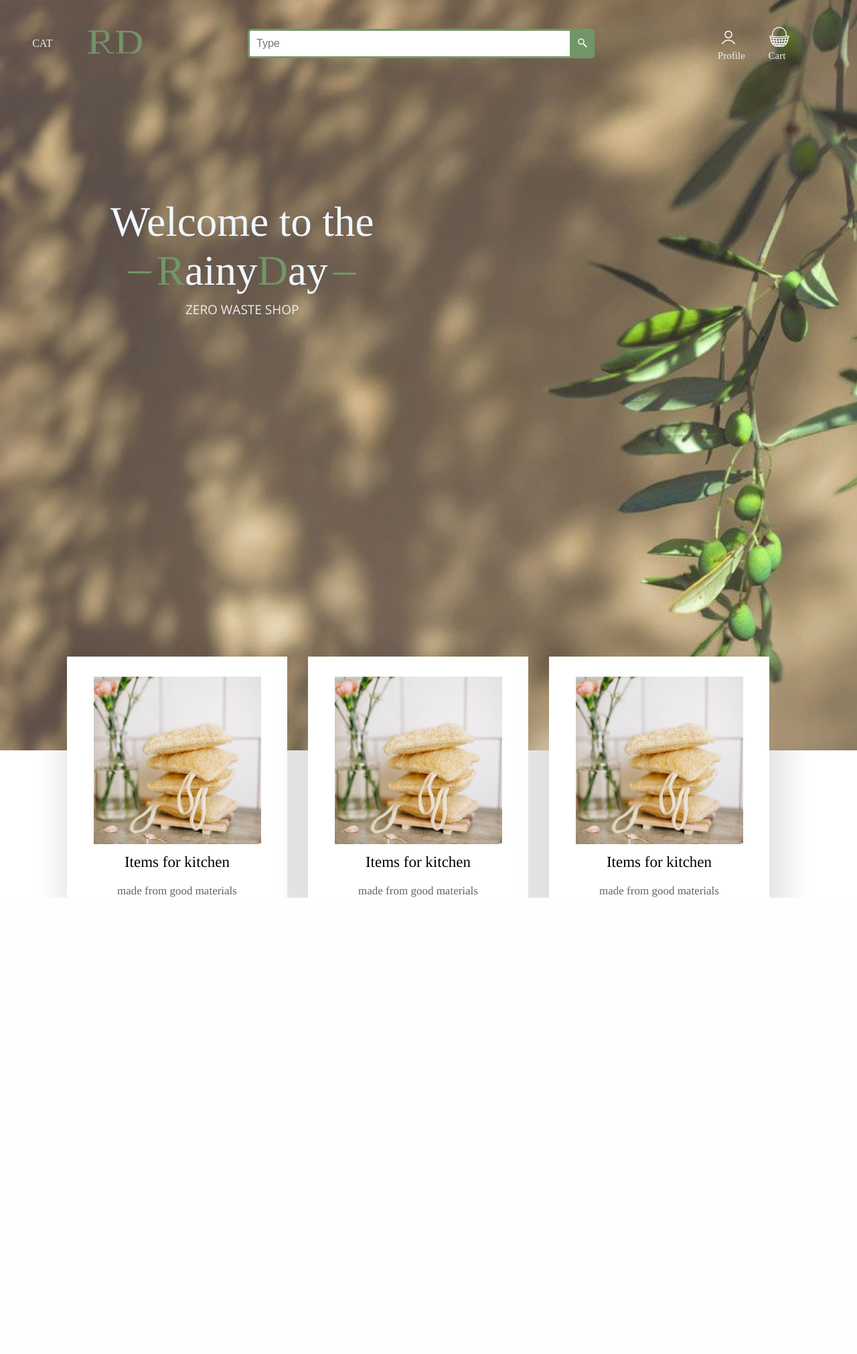
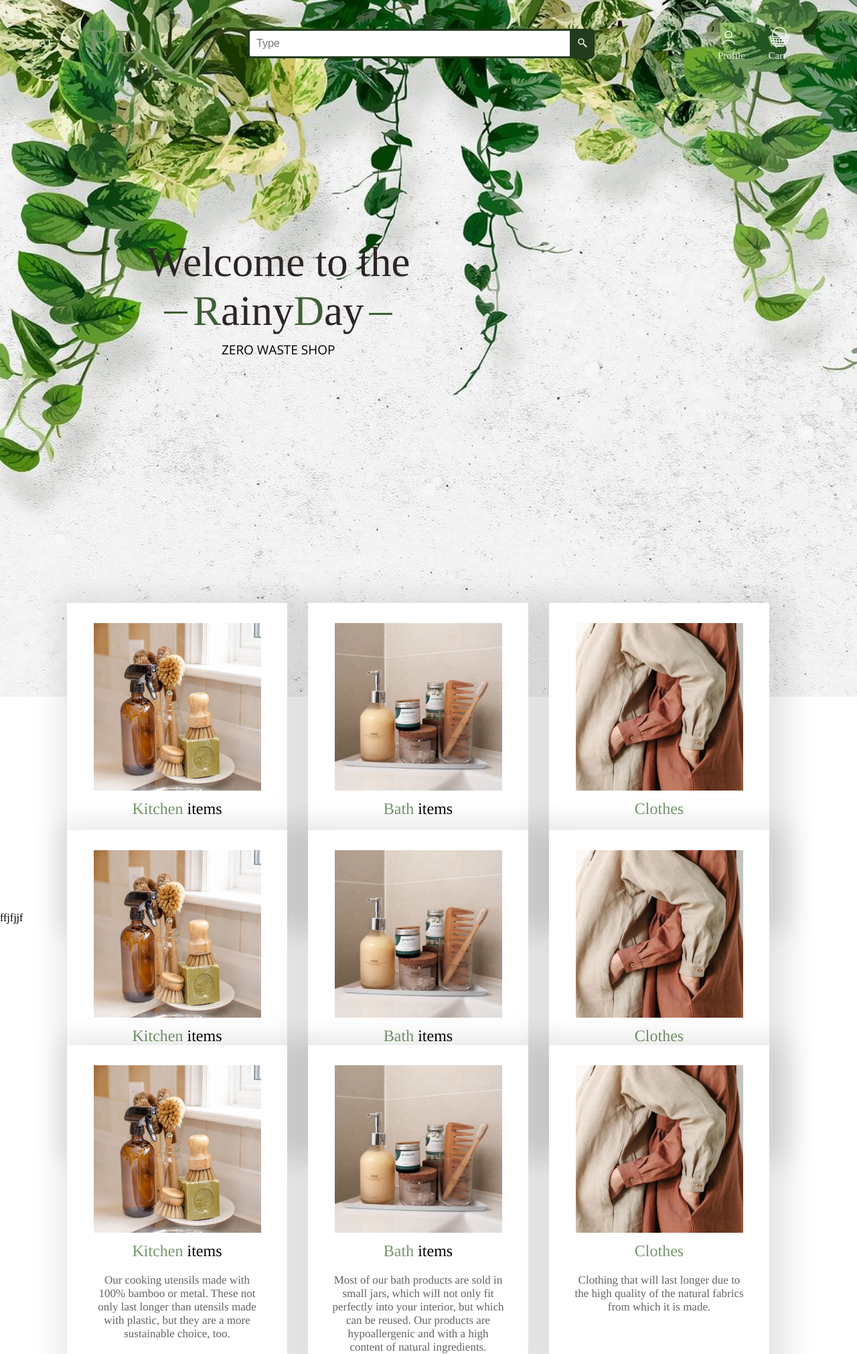
Before and after one commit to SemenovaLiza/zerowaste_shop, a Django app: page / in a window 1280 px wide. Shown: the whole page at 67% size. Before the commit the page ends 1340 px from the top, so only its background shows below. Run offline with Django 3.2, Linux system fonts and the light colour scheme.

Commit message:
changed the frontend part of header

```diff
--- a/store/static/css/style.css
+++ b/store/static/css/style.css
@@ -2,10 +2,9 @@ body {
     margin: 0;
 }
 .header {
-    background-image: url('../img/back-2.jpg');
-    background-color: rgb(199, 152, 94);
+    background-image: url('../img/shop-back.jpg');
     background-size: cover;
-    height: 140vh;
+    height: 130vh;
 }
 .container {
     margin: 0px 100px;
@@ -31,7 +30,7 @@ body {
 }
 .searchTerm {
     width: 100%;
-    border: 3px solid #729668;
+    border: 3px solid #243c1e;
     border-right: none;
     height: 18px;
     padding: 10px;
@@ -45,8 +44,8 @@ body {
 .searchButton {
     width: 40px;
     height: 44px;
-    border: 1px solid #729668;
-    background: #729668;
+    border: 1px solid #243c1e;
+    background: #243c1e;
     text-align: center;
     color: #eeeeee;
     border-radius: 0 5px 5px 0;
@@ -75,22 +74,26 @@ body {
     color: #eeeeee;
 }
 .header-down {
-    color: aliceblue;
+    color: rgb(45, 37, 37);
     position: relative;
+}
+.header-down span {
+    color:#3d6034;
 }
 .header-text {
     text-align: center;
     position: absolute;
-    left: 6%;
-    margin-top: 230px;
+    left: 11%;
+    margin-top: 290px;
     font-family: 'Tinos', serif;
     font-size: 63px;
     font-weight: 400px;
 }
 .header-sub {
     margin-top: 8px;
-    color: #eeeeee;
+    color: #000000;
     font-size: 19px;
+    font-weight: 400px;
     font-family: 'Open Sans', sans-serif;
 
 }
@@ -99,7 +102,7 @@ body {
     content: '';
     height: 3px;
     width: 35px;
-    background-color: #729668;
+    background-color: #3d6034;
     top: 110px;
     left: 26px;
 }
@@ -108,7 +111,7 @@ body {
     content: '';
     height: 3px;
     width: 35px;
-    background-color: #729668;
+    background-color: #3d6034;
     top: 112px;
     left: 332px;
 }
@@ -137,10 +140,10 @@ body {
 }
 .card-text {
     font-family: 'Tinos', serif;
-    font-size: 23px;
+    font-size: 24px;
     font-weight: 400px;
-    display: flex;
     justify-content: center;
+    text-align: center;
     margin-top: 10px;
     margin-bottom: 20px;
 }
@@ -150,4 +153,11 @@ body {
     font-weight: 400px;
     text-align: center;
     color: #656363;
+    padding: 0px 25px;
 }
+.card-text span {
+    color:#729668;
+}
+.card-description span {
+    color:#729668;
+}
--- a/store/templates/products/index.html
+++ b/store/templates/products/index.html
@@ -12,7 +12,6 @@
     <link href="https://fonts.googleapis.com/css2?family=Open+Sans&display=swap" rel="stylesheet">
   </head>
   <body>
-
     <div class='header'>
       <div class='container'>
         <div class='header-line'>
@@ -56,7 +55,7 @@
           <div class='header-text'>
             Welcome to the
             <div class='header-down-text'>
-              <span style="color:#729668">R</span>ainy<span style="color:#729668">D</span>ay
+              <span>R</span>ainy<span>D</span>ay
             </div>
             <div class='header-sub'>
               ZERO WASTE SHOP
@@ -71,40 +70,154 @@
           <div class='card'>
             <div class='card-image'>
               <a href='*'>
-                <img src='static/img/card-1.jpg' width="250" height="250">
+                <img src='static/img/kitchen-items-warm.png' width="250" height="250">
               </a>
             </div>
             <div class='card-text'>
-              Items for kitchen
+              <span>Kitchen</span> items
             </div>
             <div class='card-description'>
-              made from good materials
+              Our cooking utensils made with 100% bamboo or metal.
+              These not only last longer than utensils made with plastic,
+              but they are a more sustainable choice, too.
             </div>
           </div>
           <div class='card'>
             <div class='card-image'>
               <a href='*'>
-                <img src='static/img/card-1.jpg' width="250" height="250">
+                <img src='static/img/bath-items-warm.jpg' width="250" height="250">
               </a>
             </div>
             <div class='card-text'>
-              Items for kitchen
+              <span>Bath</span> items
             </div>
             <div class='card-description'>
-              made from good materials
+              Most of our bath products are sold in small jars,
+              which will not only fit perfectly into your interior, but which can be reused.
+              Our products are hypoallergenic and with a high content of natural ingredients.
             </div>
           </div>
           <div class='card'>
             <div class='card-image'>
               <a href='*'>
-                <img src='static/img/card-1.jpg' width="250" height="250">
+                <img src='static/img/clothes-warm.jpg' width="250" height="250">
               </a>
             </div>
             <div class='card-text'>
-              Items for kitchen
+              <span>Сlothes</span>
             </div>
             <div class='card-description'>
-              made from good materials
+              Clothing that will last longer due to the
+              high quality of the natural fabrics from which it is made.
+            </div>
+          </div>
+        </div>
+      </div>
+    </div>
+
+    <div>
+      ffjfjjf
+    </div>
+
+
+
+    <div class='cards'>
+      <div class='container'>
+        <div class='cards-holder'>
+          <div class='card'>
+            <div class='card-image'>
+              <a href='*'>
+                <img src='static/img/kitchen-items-warm.png' width="250" height="250">
+              </a>
+            </div>
+            <div class='card-text'>
+              <span>Kitchen</span> items
+            </div>
+            <div class='card-description'>
+              Our cooking utensils made with 100% bamboo or metal.
+              These not only last longer than utensils made with plastic,
+              but they are a more sustainable choice, too.
+            </div>
+          </div>
+          <div class='card'>
+            <div class='card-image'>
+              <a href='*'>
+                <img src='static/img/bath-items-warm.jpg' width="250" height="250">
+              </a>
+            </div>
+            <div class='card-text'>
+              <span>Bath</span> items
+            </div>
+            <div class='card-description'>
+              Most of our bath products are sold in small jars,
+              which will not only fit perfectly into your interior, but which can be reused.
+              Our products are hypoallergenic and with a high content of natural ingredients.
+            </div>
+          </div>
+          <div class='card'>
+            <div class='card-image'>
+              <a href='*'>
+                <img src='static/img/clothes-warm.jpg' width="250" height="250">
+              </a>
+            </div>
+            <div class='card-text'>
+              <span>Сlothes</span>
+            </div>
+            <div class='card-description'>
+              Clothing that will last longer due to the
+              high quality of the natural fabrics from which it is made.
+            </div>
+          </div>
+        </div>
+      </div>
+    </div>
+
+
+    <div class='cards'>
+      <div class='container'>
+        <div class='cards-holder'>
+          <div class='card'>
+            <div class='card-image'>
+              <a href='*'>
+                <img src='static/img/kitchen-items-warm.png' width="250" height="250">
+              </a>
+            </div>
+            <div class='card-text'>
+              <span>Kitchen</span> items
+            </div>
+            <div class='card-description'>
+              Our cooking utensils made with 100% bamboo or metal.
+              These not only last longer than utensils made with plastic,
+              but they are a more sustainable choice, too.
+            </div>
+          </div>
+          <div class='card'>
+            <div class='card-image'>
+              <a href='*'>
+                <img src='static/img/bath-items-warm.jpg' width="250" height="250">
+              </a>
+            </div>
+            <div class='card-text'>
+              <span>Bath</span> items
+            </div>
+            <div class='card-description'>
+              Most of our bath products are sold in small jars,
+              which will not only fit perfectly into your interior, but which can be reused.
+              Our products are hypoallergenic and with a high content of natural ingredients.
+            </div>
+          </div>
+          <div class='card'>
+            <div class='card-image'>
+              <a href='*'>
+                <img src='static/img/clothes-warm.jpg' width="250" height="250">
+              </a>
+            </div>
+            <div class='card-text'>
+              <span>Сlothes</span>
+            </div>
+            <div class='card-description'>
+              Clothing that will last longer due to the
+              high quality of the natural fabrics from which it is made.
             </div>
           </div>
         </div>
```
Also changed, not shown: store/static/img/bath-items-cold.jpg (added), store/static/img/bath-items-warm.jpg (added), store/static/img/clothes-cold-1.jpg (added), store/static/img/clothes-cold-2.png (added), store/static/img/clothes-warm.jpg (added), store/static/img/kitchen-items-cold.jpg (added), store/static/img/kitchen-items-warm.png (added), store/static/img/shop-back.jpg (added), 2 other files.
